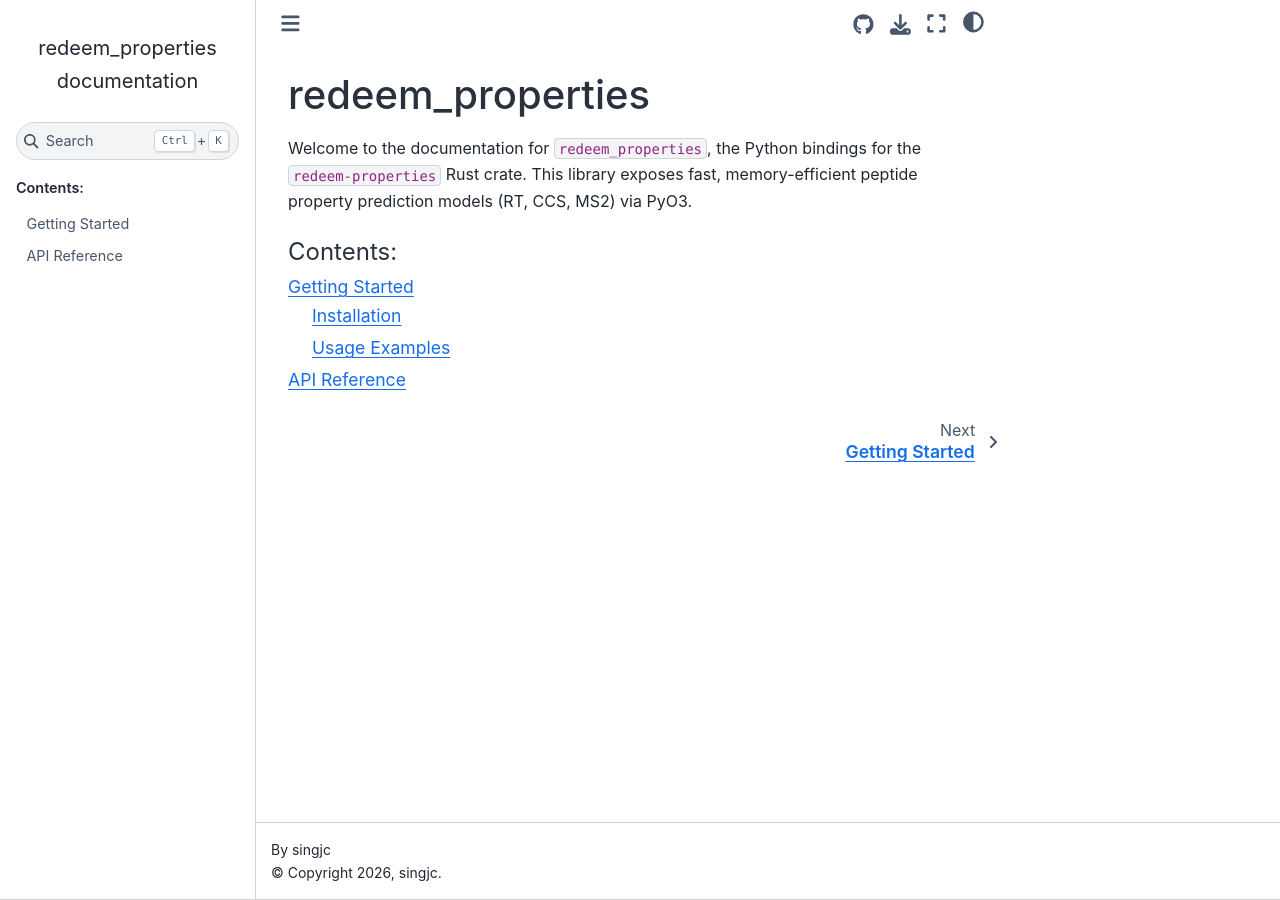
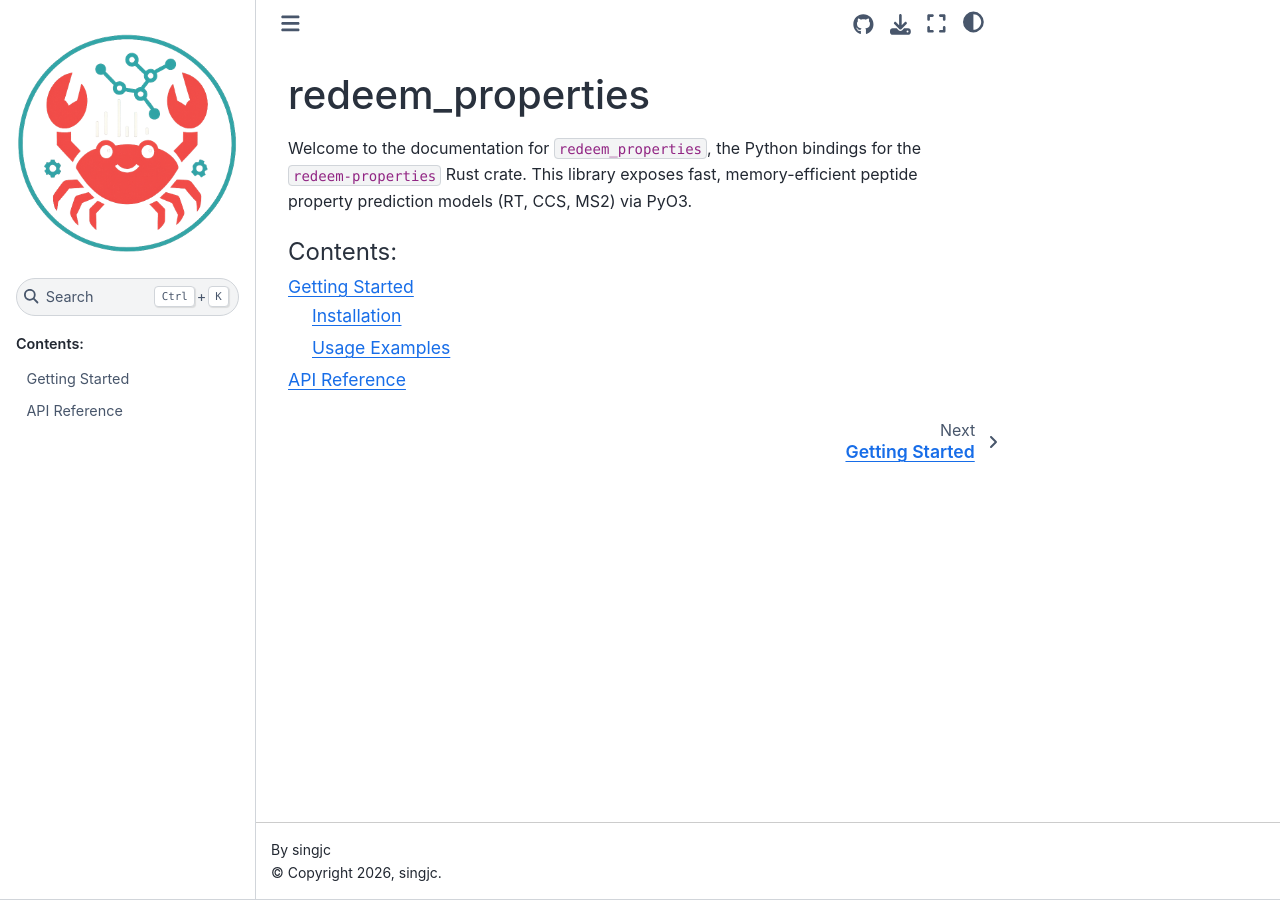
Before and after one commit to Roestlab/redeem, a Sphinx documentation site: the page built from crates/redeem-properties-py/docs/source/index.md, in a window 1280 px wide. Built offline with Sphinx 7.4.7 and the Sphinx Book theme 1.1.4, drawn with Linux system fonts in a browser that asks for light colours.

Commit message:
feat: add custom CSS and logo for Sphinx documentation theme

```diff
--- /dev/null
+++ b/crates/redeem-properties-py/docs/source/_static/custom.css
@@ -0,0 +1,5 @@
+/* Custom CSS to adjust the sidebar width for sphinx-book-theme */
+
+:root {
+    --pst-sidebar-width: 250px;
+}
--- a/crates/redeem-properties-py/docs/source/conf.py
+++ b/crates/redeem-properties-py/docs/source/conf.py
@@ -37,6 +37,9 @@ exclude_patterns = []
 
 html_theme = 'sphinx_book_theme'
 html_static_path = ['_static']
+html_css_files = ['custom.css']
+html_logo = '_static/redeem_logo_new_submark.png'
+html_title = 'redeem_properties'
 
 # Theme options
 html_theme_options = {
@@ -45,6 +48,10 @@ html_theme_options = {
     "use_issues_button": True,
     "use_edit_page_button": True,
     "path_to_docs": "crates/redeem-properties-py/docs/source",
+    "logo": {
+        "image_light": "redeem_logo_new_submark.png",
+        "image_dark": "redeem_logo_new_submark.png",
+    }
 }
 
 # MyST settings
```
Also changed, not shown: crates/redeem-properties-py/docs/source/_static/redeem_logo_new_submark.png (added).
